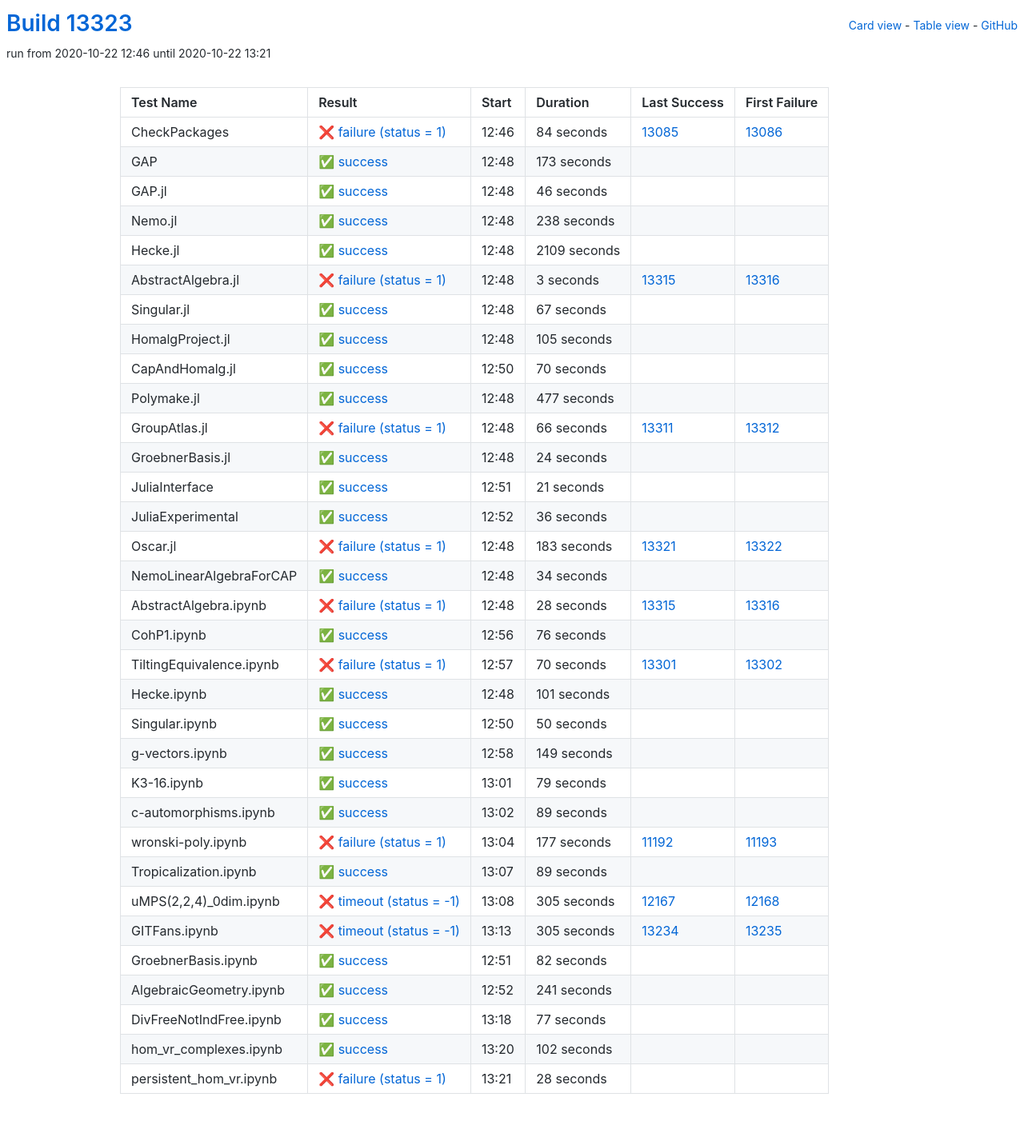
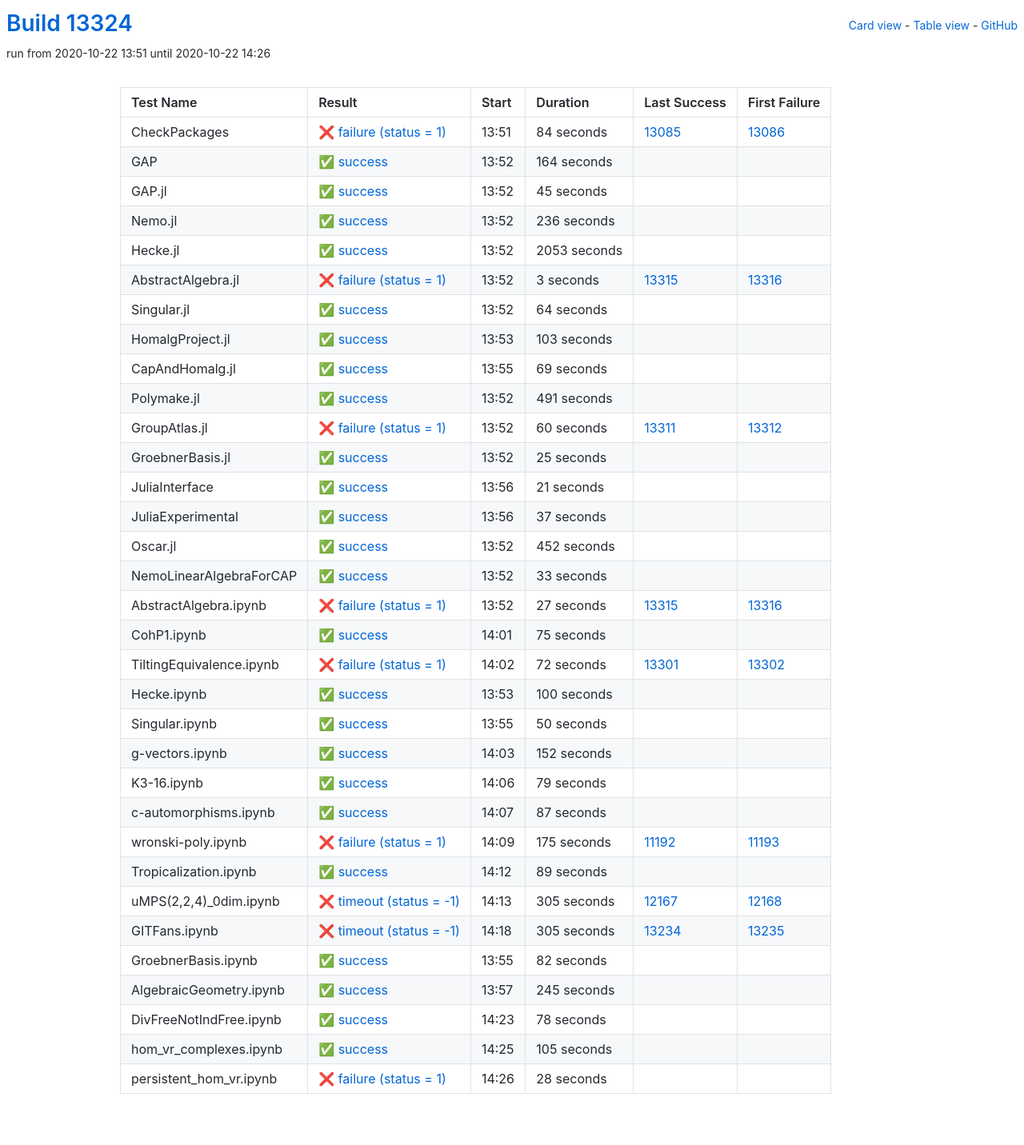
Before and after one commit to oscar-system/oscar-ci-status, a Jekyll site: the page built from table.html, in a window 1280 px wide. Shown: the whole page at 80% size. Built offline with Jekyll 4.4.1, drawn with Linux system fonts in a browser that asks for light colours.

Commit message:
Build #13324

```diff
--- a/_data/ci.yml
+++ b/_data/ci.yml
@@ -1,6 +1,6 @@
 ---
-build: 13323
-build_url: https://oscarci.mathematik.uni-kl.de/job/oscar/13323/
+build: 13324
+build_url: https://oscarci.mathematik.uni-kl.de/job/oscar/13324/
 job: oscar
 organization: oscar-system
 repo: oscar-ci-status
@@ -8,8 +8,8 @@ repourl: https://github.com/oscar-system/oscar-ci-status
 tests:
 - name: CheckPackages
   id: checkpackages
-  log: https://oscarci.mathematik.uni-kl.de/job/oscar/13323/artifact/logs/build-13323/CheckPackages.log
-  start: 2020-10-22 12:46
+  log: https://oscarci.mathematik.uni-kl.de/job/oscar/13324/artifact/logs/build-13324/CheckPackages.log
+  start: 2020-10-22 13:51
   success: false
   exitcode: 1
   status: failure
@@ -20,56 +20,56 @@ tests:
   first_failure_url: https://oscarci.mathematik.uni-kl.de/job/oscar/13086/
 - name: GAP
   id: gap
-  log: https://oscarci.mathematik.uni-kl.de/job/oscar/13323/artifact/logs/build-13323/GAP.log
-  start: 2020-10-22 12:48
+  log: https://oscarci.mathematik.uni-kl.de/job/oscar/13324/artifact/logs/build-13324/GAP.log
+  start: 2020-10-22 13:52
   success: true
   exitcode: 0
   status: success
-  duration: 173
+  duration: 164
   last_success: false
   last_success_url:
   first_failure: false
   first_failure_url:
 - name: GAP.jl
   id: gap-jl
-  log: https://oscarci.mathematik.uni-kl.de/job/oscar/13323/artifact/logs/build-13323/GAP.jl.log
-  start: 2020-10-22 12:48
+  log: https://oscarci.mathematik.uni-kl.de/job/oscar/13324/artifact/logs/build-13324/GAP.jl.log
+  start: 2020-10-22 13:52
   success: true
   exitcode: 0
   status: success
-  duration: 46
+  duration: 45
   last_success: false
   last_success_url:
   first_failure: false
   first_failure_url:
 - name: Nemo.jl
   id: nemo-jl
-  log: https://oscarci.mathematik.uni-kl.de/job/oscar/13323/artifact/logs/build-13323/Nemo.jl.log
-  start: 2020-10-22 12:48
+  log: https://oscarci.mathematik.uni-kl.de/job/oscar/13324/artifact/logs/build-13324/Nemo.jl.log
+  start: 2020-10-22 13:52
   success: true
   exitcode: 0
   status: success
-  duration: 238
+  duration: 236
   last_success: false
   last_success_url:
   first_failure: false
   first_failure_url:
 - name: Hecke.jl
   id: hecke-jl
-  log: https://oscarci.mathematik.uni-kl.de/job/oscar/13323/artifact/logs/build-13323/Hecke.jl.log
-  start: 2020-10-22 12:48
+  log: https://oscarci.mathematik.uni-kl.de/job/oscar/13324/artifact/logs/build-13324/Hecke.jl.log
+  start: 2020-10-22 13:52
   success: true
   exitcode: 0
   status: success
-  duration: 2109
+  duration: 2053
   last_success: false
   last_success_url:
   first_failure: false
   first_failure_url:
 - name: AbstractAlgebra.jl
   id: abstractalgebra-jl
-  log: https://oscarci.mathematik.uni-kl.de/job/oscar/13323/artifact/logs/build-13323/AbstractAlgebra.jl.log
-  start: 2020-10-22 12:48
+  log: https://oscarci.mathematik.uni-kl.de/job/oscar/13324/artifact/logs/build-13324/AbstractAlgebra.jl.log
+  start: 2020-10-22 13:52
   success: false
   exitcode: 1
   status: failure
@@ -80,80 +80,80 @@ tests:
   first_failure_url: https://oscarci.mathematik.uni-kl.de/job/oscar/13316/
 - name: Singular.jl
   id: singular-jl
-  log: https://oscarci.mathematik.uni-kl.de/job/oscar/13323/artifact/logs/build-13323/Singular.jl.log
-  start: 2020-10-22 12:48
+  log: https://oscarci.mathematik.uni-kl.de/job/oscar/13324/artifact/logs/build-13324/Singular.jl.log
+  start: 2020-10-22 13:52
   success: true
   exitcode: 0
   status: success
-  duration: 67
+  duration: 64
   last_success: false
   last_success_url:
   first_failure: false
   first_failure_url:
 - name: HomalgProject.jl
   id: homalgproject-jl
-  log: https://oscarci.mathematik.uni-kl.de/job/oscar/13323/artifact/logs/build-13323/HomalgProject.jl.log
-  start: 2020-10-22 12:48
+  log: https://oscarci.mathematik.uni-kl.de/job/oscar/13324/artifact/logs/build-13324/HomalgProject.jl.log
+  start: 2020-10-22 13:53
   success: true
   exitcode: 0
   status: success
-  duration: 105
+  duration: 103
   last_success: false
   last_success_url:
   first_failure: false
   first_failure_url:
 - name: CapAndHomalg.jl
   id: capandhomalg-jl
-  log: https://oscarci.mathematik.uni-kl.de/job/oscar/13323/artifact/logs/build-13323/CapAndHomalg.jl.log
-  start: 2020-10-22 12:50
+  log: https://oscarci.mathematik.uni-kl.de/job/oscar/13324/artifact/logs/build-13324/CapAndHomalg.jl.log
+  start: 2020-10-22 13:55
   success: true
   exitcode: 0
   status: success
-  duration: 70
+  duration: 69
   last_success: false
   last_success_url:
   first_failure: false
   first_failure_url:
 - name: Polymake.jl
   id: polymake-jl
-  log: https://oscarci.mathematik.uni-kl.de/job/oscar/13323/artifact/logs/build-13323/Polymake.jl.log
-  start: 2020-10-22 12:48
+  log: https://oscarci.mathematik.uni-kl.de/job/oscar/13324/artifact/logs/build-13324/Polymake.jl.log
+  start: 2020-10-22 13:52
   success: true
   exitcode: 0
   status: success
-  duration: 477
+  duration: 491
   last_success: false
   last_success_url:
   first_failure: false
   first_failure_url:
 - name: GroupAtlas.jl
   id: groupatlas-jl
-  log: https://oscarci.mathematik.uni-kl.de/job/oscar/13323/artifact/logs/build-13323/GroupAtlas.jl.log
-  start: 2020-10-22 12:48
+  log: https://oscarci.mathematik.uni-kl.de/job/oscar/13324/artifact/logs/build-13324/GroupAtlas.jl.log
+  start: 2020-10-22 13:52
   success: false
   exitcode: 1
   status: failure
-  duration: 66
+  duration: 60
   last_success: 13311
   last_success_url: https://oscarci.mathematik.uni-kl.de/job/oscar/13311/
   first_failure: 13312
   first_failure_url: https://oscarci.mathematik.uni-kl.de/job/oscar/13312/
 - name: GroebnerBasis.jl
   id: groebnerbasis-jl
-  log: https://oscarci.mathematik.uni-kl.de/job/oscar/13323/artifact/logs/build-13323/GroebnerBasis.jl.log
-  start: 2020-10-22 12:48
+  log: https://oscarci.mathematik.uni-kl.de/job/oscar/13324/artifact/logs/build-13324/GroebnerBasis.jl.log
+  start: 2020-10-22 13:52
   success: true
   exitcode: 0
   status: success
-  duration: 24
+  duration: 25
   last_success: false
   last_success_url:
   first_failure: false
   first_failure_url:
 - name: JuliaInterface
   id: juliainterface
-  log: https://oscarci.mathematik.uni-kl.de/job/oscar/13323/artifact/logs/build-13323/JuliaInterface.log
-  start: 2020-10-22 12:51
+  log: https://oscarci.mathematik.uni-kl.de/job/oscar/13324/artifact/logs/build-13324/JuliaInterface.log
+  start: 2020-10-22 13:56
   success: true
   exitcode: 0
   status: success
@@ -164,92 +164,92 @@ tests:
   first_failure_url:
 - name: JuliaExperimental
   id: juliaexperimental
-  log: https://oscarci.mathematik.uni-kl.de/job/oscar/13323/artifact/logs/build-13323/JuliaExperimental.log
-  start: 2020-10-22 12:52
+  log: https://oscarci.mathematik.uni-kl.de/job/oscar/13324/artifact/logs/build-13324/JuliaExperimental.log
+  start: 2020-10-22 13:56
   success: true
   exitcode: 0
   status: success
-  duration: 36
+  duration: 37
   last_success: false
   last_success_url:
   first_failure: false
   first_failure_url:
 - name: Oscar.jl
   id: oscar-jl
-  log: https://oscarci.mathematik.uni-kl.de/job/oscar/13323/artifact/logs/build-13323/Oscar.jl.log
-  start: 2020-10-22 12:48
-  success: false
-  exitcode: 1
-  status: failure
-  duration: 183
-  last_success: 13321
-  last_success_url: https://oscarci.mathematik.uni-kl.de/job/oscar/13321/
-  first_failure: 13322
-  first_failure_url: https://oscarci.mathematik.uni-kl.de/job/oscar/13322/
-- name: NemoLinearAlgebraForCAP
-  id: nemolinearalgebraforcap
-  log: https://oscarci.mathematik.uni-kl.de/job/oscar/13323/artifact/logs/build-13323/NemoLinearAlgebraForCAP.log
-  start: 2020-10-22 12:48
+  log: https://oscarci.mathematik.uni-kl.de/job/oscar/13324/artifact/logs/build-13324/Oscar.jl.log
+  start: 2020-10-22 13:52
   success: true
   exitcode: 0
   status: success
-  duration: 34
+  duration: 452
+  last_success: false
+  last_success_url:
+  first_failure: false
+  first_failure_url:
+- name: NemoLinearAlgebraForCAP
+  id: nemolinearalgebraforcap
+  log: https://oscarci.mathematik.uni-kl.de/job/oscar/13324/artifact/logs/build-13324/NemoLinearAlgebraForCAP.log
+  start: 2020-10-22 13:52
+  success: true
+  exitcode: 0
+  status: success
+  duration: 33
   last_success: false
   last_success_url:
   first_failure: false
   first_failure_url:
 - name: AbstractAlgebra.ipynb
   id: abstractalgebra-ipynb
-  log: https://oscarci.mathematik.uni-kl.de/job/oscar/13323/artifact/logs/build-13323/AbstractAlgebra.ipynb.log
-  start: 2020-10-22 12:48
+  log: https://oscarci.mathematik.uni-kl.de/job/oscar/13324/artifact/logs/build-13324/AbstractAlgebra.ipynb.log
+  start: 2020-10-22 13:52
   success: false
   exitcode: 1
   status: failure
-  duration: 28
+  duration: 27
   last_success: 13315
   last_success_url: https://oscarci.mathematik.uni-kl.de/job/oscar/13315/
   first_failure: 13316
   first_failure_url: https://oscarci.mathematik.uni-kl.de/job/oscar/13316/
 - name: CohP1.ipynb
   id: cohp1-ipynb
-  log: https://oscarci.mathematik.uni-kl.de/job/oscar/13323/artifact/logs/build-13323/CohP1.ipynb.log
-  start: 2020-10-22 12:56
+  log: https://oscarci.mathematik.uni-kl.de/job/oscar/13324/artifact/logs/build-13324/CohP1.ipynb.log
+  start: 2020-10-22 14:01
   success: true
   exitcode: 0
   status: success
-  duration: 76
+  duration: 75
   last_success: false
   last_success_url:
   first_failure: false
   first_failure_url:
 - name: TiltingEquivalence.ipynb
   id: tiltingequivalence-ipynb
-  log: https://oscarci.mathematik.uni-kl.de/job/oscar/13323/artifact/logs/build-13323/TiltingEquivalence.ipynb.log
-  start: 2020-10-22 12:57
+  log: https://oscarci.mathematik.uni-kl.de/job/oscar/13324/artifact/logs/build-13324/TiltingEquivalence.ipynb.log
+  start: 2020-10-22 14:02
   success: false
   exitcode: 1
   status: failure
-  duration: 70
+  duration: 72
   last_success: 13301
   last_success_url: https://oscarci.mathematik.uni-kl.de/job/oscar/13301/
   first_failure: 13302
   first_failure_url: https://oscarci.mathematik.uni-kl.de/job/oscar/13302/
 - name: Hecke.ipynb
   id: hecke-ipynb
-  log: https://oscarci.mathematik.uni-kl.de/job/oscar/13323/artifact/logs/build-13323/Hecke.ipynb.log
-  start: 2020-10-22 12:48
+  log: https://oscarci.mathematik.uni-kl.de/job/oscar/13324/artifact/logs/build-13324/Hecke.ipynb.log
+  start: 2020-10-22 13:53
   success: true
   exitcode: 0
   status: success
-  duration: 101
+  duration: 100
   last_success: false
   last_success_url:
   first_failure: false
   first_failure_url:
 - name: Singular.ipynb
   id: singular-ipynb
-  log: https://oscarci.mathematik.uni-kl.de/job/oscar/13323/artifact/logs/build-13323/Singular.ipynb.log
-  start: 2020-10-22 12:50
+  log: https://oscarci.mathematik.uni-kl.de/job/oscar/13324/artifact/logs/build-13324/Singular.ipynb.log
+  start: 2020-10-22 13:55
   success: true
   exitcode: 0
   status: success
@@ -260,20 +260,20 @@ tests:
   first_failure_url:
 - name: g-vectors.ipynb
   id: g-vectors-ipynb
-  log: https://oscarci.mathematik.uni-kl.de/job/oscar/13323/artifact/logs/build-13323/g-vectors.ipynb.log
-  start: 2020-10-22 12:58
+  log: https://oscarci.mathematik.uni-kl.de/job/oscar/13324/artifact/logs/build-13324/g-vectors.ipynb.log
+  start: 2020-10-22 14:03
   success: true
   exitcode: 0
   status: success
-  duration: 149
+  duration: 152
   last_success: false
   last_success_url:
   first_failure: false
   first_failure_url:
 - name: K3-16.ipynb
   id: k3-16-ipynb
-  log: https://oscarci.mathematik.uni-kl.de/job/oscar/13323/artifact/logs/build-13323/K3-16.ipynb.log
-  start: 2020-10-22 13:01
+  log: https://oscarci.mathematik.uni-kl.de/job/oscar/13324/artifact/logs/build-13324/K3-16.ipynb.log
+  start: 2020-10-22 14:06
   success: true
   exitcode: 0
   status: success
@@ -284,32 +284,32 @@ tests:
   first_failure_url:
 - name: c-automorphisms.ipynb
   id: c-automorphisms-ipynb
-  log: https://oscarci.mathematik.uni-kl.de/job/oscar/13323/artifact/logs/build-13323/c-automorphisms.ipynb.log
-  start: 2020-10-22 13:02
+  log: https://oscarci.mathematik.uni-kl.de/job/oscar/13324/artifact/logs/build-13324/c-automorphisms.ipynb.log
+  start: 2020-10-22 14:07
   success: true
   exitcode: 0
   status: success
-  duration: 89
+  duration: 87
   last_success: false
   last_success_url:
   first_failure: false
   first_failure_url:
 - name: wronski-poly.ipynb
   id: wronski-poly-ipynb
-  log: https://oscarci.mathematik.uni-kl.de/job/oscar/13323/artifact/logs/build-13323/wronski-poly.ipynb.log
-  start: 2020-10-22 13:04
+  log: https://oscarci.mathematik.uni-kl.de/job/oscar/13324/artifact/logs/build-13324/wronski-poly.ipynb.log
+  start: 2020-10-22 14:09
   success: false
   exitcode: 1
   status: failure
-  duration: 177
+  duration: 175
   last_success: 11192
   last_success_url: https://oscarci.mathematik.uni-kl.de/job/oscar/11192/
   first_failure: 11193
   first_failure_url: https://oscarci.mathematik.uni-kl.de/job/oscar/11193/
 - name: Tropicalization.ipynb
   id: tropicalization-ipynb
-  log: https://oscarci.mathematik.uni-kl.de/job/oscar/13323/artifact/logs/build-13323/Tropicalization.ipynb.log
-  start: 2020-10-22 13:07
+  log: https://oscarci.mathematik.uni-kl.de/job/oscar/13324/artifact/logs/build-13324/Tropicalization.ipynb.log
+  start: 2020-10-22 14:12
   success: true
   exitcode: 0
   status: success
@@ -320,8 +320,8 @@ tests:
   first_failure_url:
 - name: uMPS(2,2,4)_0dim.ipynb
   id: umps-2-2-4-0dim-ipynb
-  log: https://oscarci.mathematik.uni-kl.de/job/oscar/13323/artifact/logs/build-13323/uMPS-2-2-4-_0dim.ipynb.log
-  start: 2020-10-22 13:08
+  log: https://oscarci.mathematik.uni-kl.de/job/oscar/13324/artifact/logs/build-13324/uMPS-2-2-4-_0dim.ipynb.log
+  start: 2020-10-22 14:13
   success: false
   exitcode: -1
   status: timeout
@@ -332,8 +332,8 @@ tests:
   first_failure_url: https://oscarci.mathematik.uni-kl.de/job/oscar/12168/
 - name: GITFans.ipynb
   id: gitfans-ipynb
-  log: https://oscarci.mathematik.uni-kl.de/job/oscar/13323/artifact/logs/build-13323/GITFans.ipynb.log
-  start: 2020-10-22 13:13
+  log: https://oscarci.mathematik.uni-kl.de/job/oscar/13324/artifact/logs/build-13324/GITFans.ipynb.log
+  start: 2020-10-22 14:18
   success: false
   exitcode: -1
   status: timeout
@@ -344,8 +344,8 @@ tests:
   first_failure_url: https://oscarci.mathematik.uni-kl.de/job/oscar/13235/
 - name: GroebnerBasis.ipynb
   id: groebnerbasis-ipynb
-  log: https://oscarci.mathematik.uni-kl.de/job/oscar/13323/artifact/logs/build-13323/GroebnerBasis.ipynb.log
-  start: 2020-10-22 12:51
+  log: https://oscarci.mathematik.uni-kl.de/job/oscar/13324/artifact/logs/build-13324/GroebnerBasis.ipynb.log
+  start: 2020-10-22 13:55
   success: true
   exitcode: 0
   status: success
@@ -356,44 +356,44 @@ tests:
   first_failure_url:
 - name: AlgebraicGeometry.ipynb
   id: algebraicgeometry-ipynb
-  log: https://oscarci.mathematik.uni-kl.de/job/oscar/13323/artifact/logs/build-13323/AlgebraicGeometry.ipynb.log
-  start: 2020-10-22 12:52
+  log: https://oscarci.mathematik.uni-kl.de/job/oscar/13324/artifact/logs/build-13324/AlgebraicGeometry.ipynb.log
+  start: 2020-10-22 13:57
   success: true
   exitcode: 0
   status: success
-  duration: 241
+  duration: 245
   last_success: false
   last_success_url:
   first_failure: false
   first_failure_url:
 - name: DivFreeNotIndFree.ipynb
   id: divfreenotindfree-ipynb
-  log: https://oscarci.mathematik.uni-kl.de/job/oscar/13323/artifact/logs/build-13323/DivFreeNotIndFree.ipynb.log
-  start: 2020-10-22 13:18
+  log: https://oscarci.mathematik.uni-kl.de/job/oscar/13324/artifact/logs/build-13324/DivFreeNotIndFree.ipynb.log
+  start: 2020-10-22 14:23
   success: true
   exitcode: 0
   status: success
-  duration: 77
+  duration: 78
   last_success: false
   last_success_url:
   first_failure: false
   first_failure_url:
 - name: hom_vr_complexes.ipynb
   id: hom-vr-complexes-ipynb
-  log: https://oscarci.mathematik.uni-kl.de/job/oscar/13323/artifact/logs/build-13323/hom_vr_complexes.ipynb.log
-  start: 2020-10-22 13:20
+  log: https://oscarci.mathematik.uni-kl.de/job/oscar/13324/artifact/logs/build-13324/hom_vr_complexes.ipynb.log
+  start: 2020-10-22 14:25
   success: true
   exitcode: 0
   status: success
-  duration: 102
+  duration: 105
   last_success: false
   last_success_url:
   first_failure: false
   first_failure_url:
 - name: persistent_hom_vr.ipynb
   id: persistent-hom-vr-ipynb
-  log: https://oscarci.mathematik.uni-kl.de/job/oscar/13323/artifact/logs/build-13323/persistent_hom_vr.ipynb.log
-  start: 2020-10-22 13:21
+  log: https://oscarci.mathematik.uni-kl.de/job/oscar/13324/artifact/logs/build-13324/persistent_hom_vr.ipynb.log
+  start: 2020-10-22 14:26
   success: false
   exitcode: 1
   status: failure
```
Also changed, not shown: README.md.
